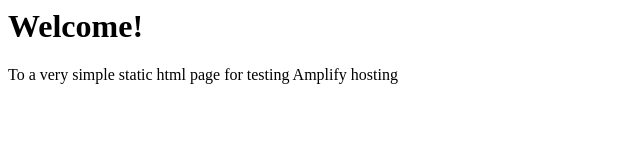
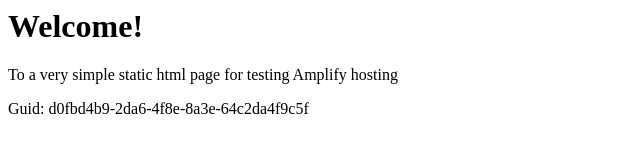
Before and after one commit to aws-aemilia-hkg/Github-PR-Commit-Integration-Test-DoNotTouch-v1-preprod-ap-east-1, a website: page src/index.html in a window 1280 px wide. Shown: the whole page, without its empty margins (0-640 px from the left). Drawn offline with Linux system fonts and the light colour scheme.

Commit message:
commit from integ tests

```diff
--- a/src/index.html
+++ b/src/index.html
@@ -1,3 +1,5 @@
+
+
 <html lang="en">
 
 <head>
@@ -10,6 +12,6 @@
 <body>
     <h1>Welcome!</h1>
     <p>To a very simple static html page for testing Amplify hosting</p>
-</body>
+    <p>Guid: d0fbd4b9-2da6-4f8e-8a3e-64c2da4f9c5f</p></body>
 
 </html>
```
